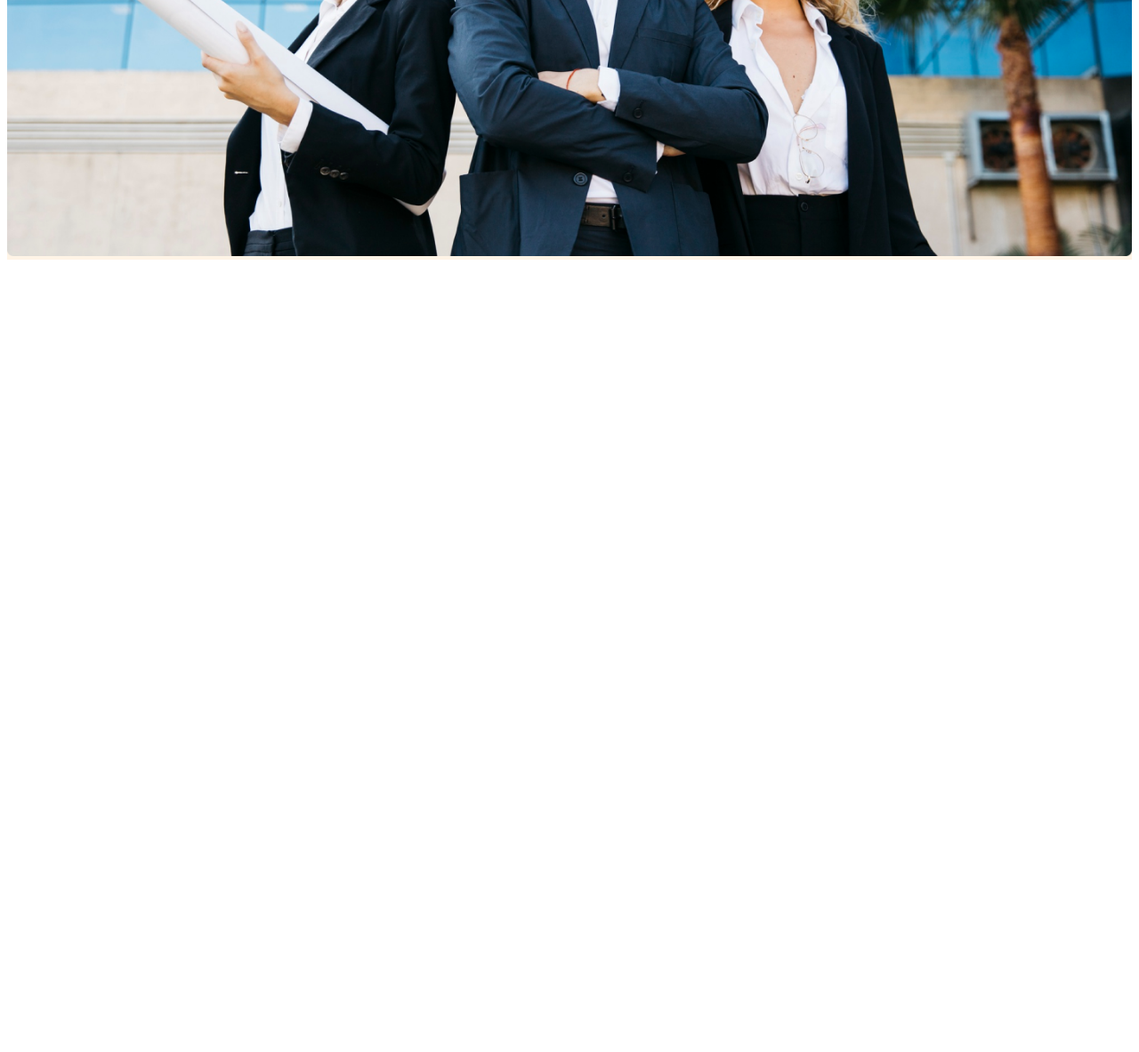
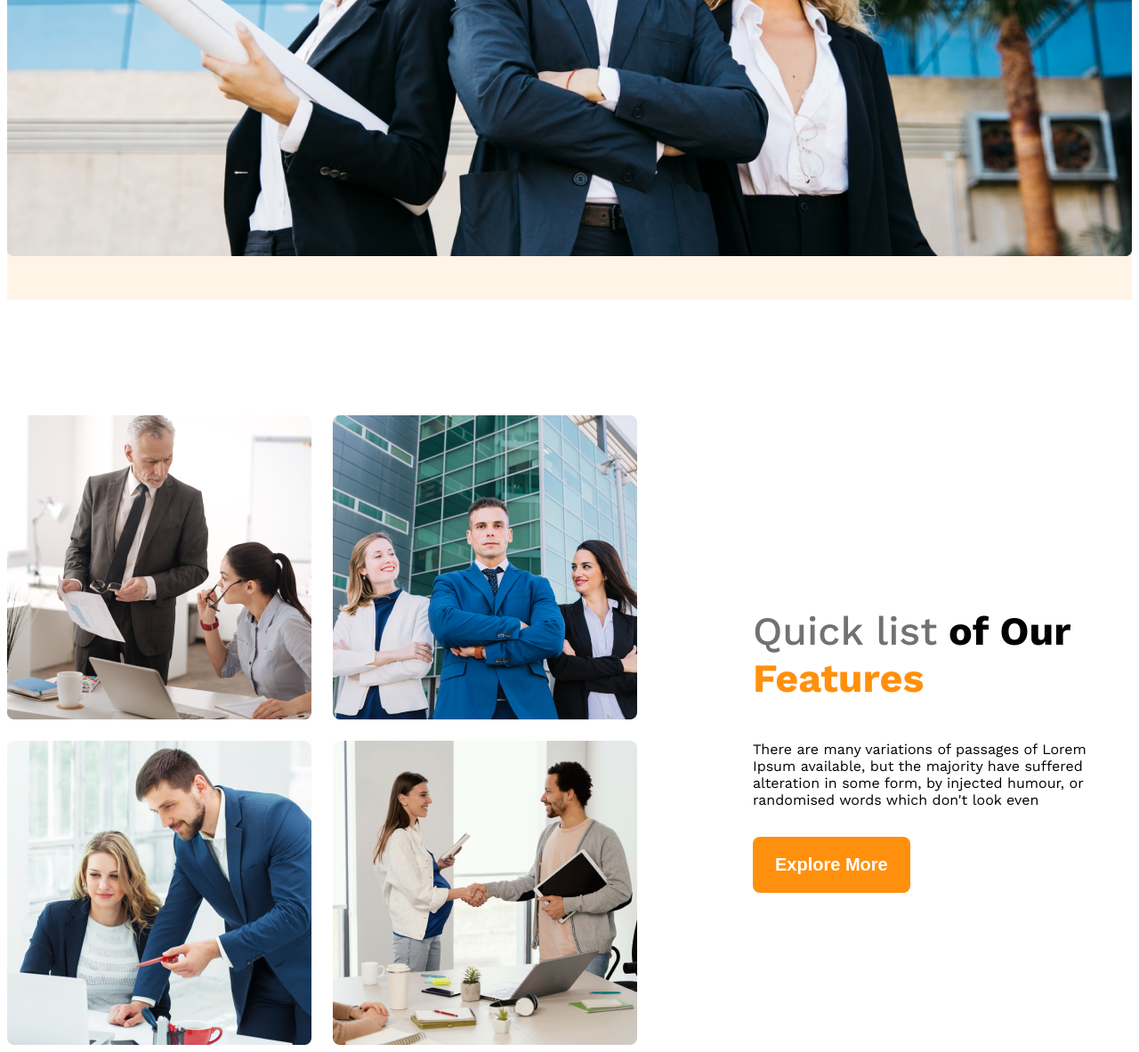
Before and after one commit to kawsarhossen1/Architects, a plain HTML site: page index.html in a window 1280 px wide. Shown: the part 908-2091 px from the top of the page at 89% size. Before the commit the page ends 1208 px from the top, so only its background shows below. Drawn offline with nearby package versions, Linux system fonts and the light colour scheme.

Commit message:
features section added

```diff
--- a/index.html
+++ b/index.html
@@ -35,7 +35,20 @@
     </header>
 
     <main>
+        <section class="teams display-flex">
+            <div class="team-img-container">
+                <img src="images/team1.png" alt="tow architect discussing about design">
+                <img src="images/team2.png" alt="three architect discussing about design">
+                <img src="images/team3.png" alt="tow architect discussing about design">
+                <img src="images/team4.png" alt="tow architect discussing about design">
 
+            </div>
+            <div class="our-features">
+                <h3 class="feature-title"><span class="quick-list text-light-gray">Quick list</span> <span>of Our</span> <span class="Features">Features</span></h3>
+                <p class="feature-description">There are many variations of passages of Lorem Ipsum available, but the majority have suffered alteration in some form, by injected humour, or randomised words which don't look even</p>
+                <button class="btn-primary">Explore More</button>
+            </div>
+        </section>
     </main>
 
     <footer>
--- a/styles/style.css
+++ b/styles/style.css
@@ -41,6 +41,15 @@
     font-weight: 600;
     border: none;
 
+}
+
+main{
+    max-width: 1440px;
+    margin: 0 auto;
+}
+
+main > section{
+    margin-top: 130px;
 }
 
 /* header styles */
@@ -97,6 +106,38 @@
 }
 .banner-image{
     width: 100%;
+    margin-bottom: 45px;
+}
+
+/* team and feature related styles */
+.teams{
+    align-items: center;
+}
+
+.team-img-container{
+    display: grid;
+    grid-template-columns: repeat(2, 1fr);
+    gap: 24px;
+}
+
+.our-features{
+    margin-left: 130px;
+    max-width: 530px;
+}
+
+.feature-title{
+    font-size: 2.8rem;
+    font-weight: 700;
+}
+.quick-list{
+    font-weight: 500;
+}
+.Features{
+    color: rgb(255, 144, 14);
+}
+
+.feature-description{
+    margin-bottom: 32px;
 }
 
 /* responsive media query */
```
